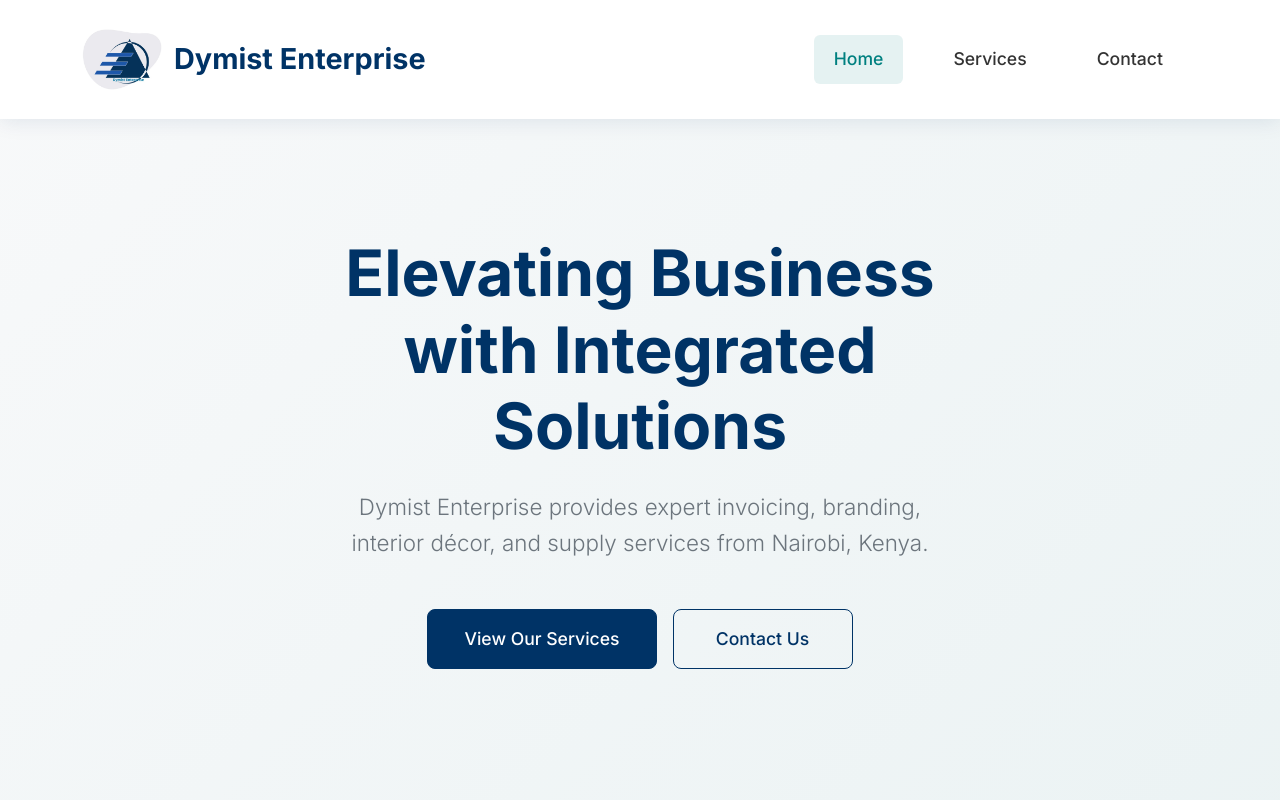
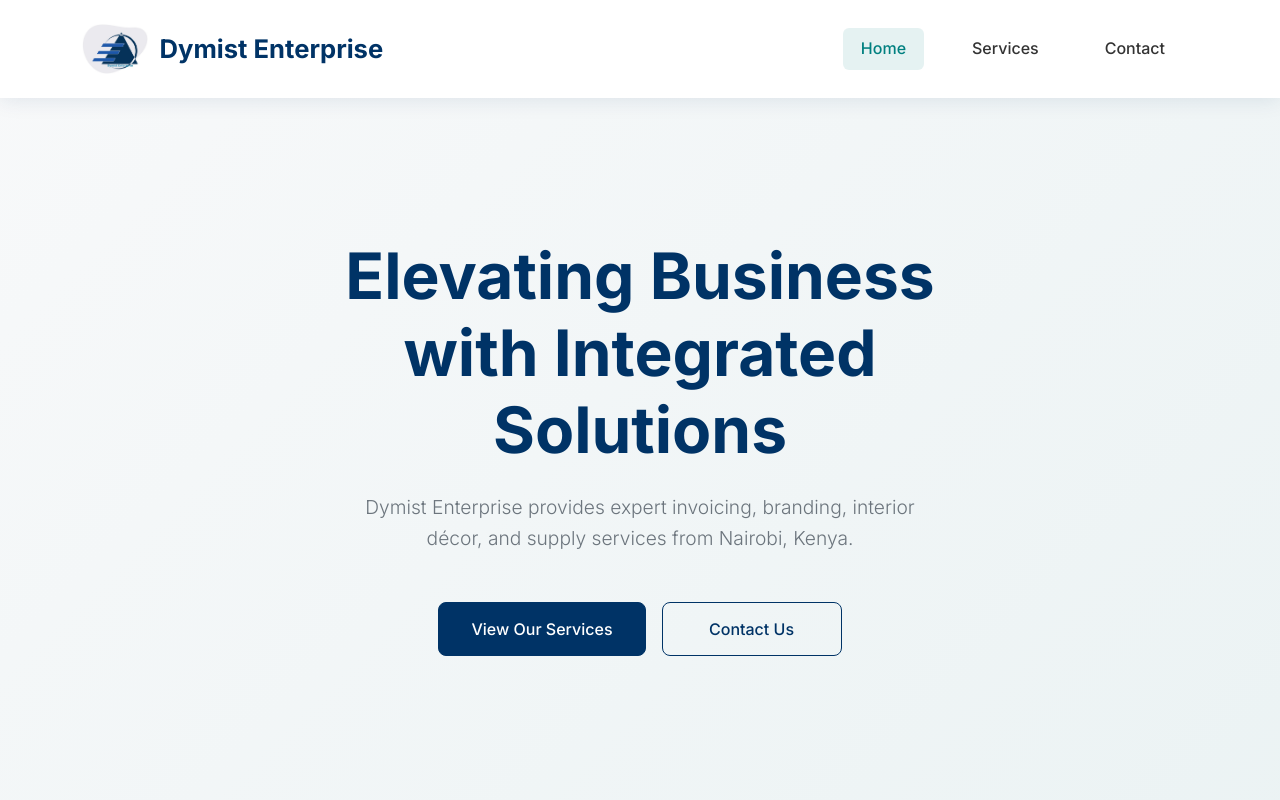
Before and after one commit to D3v-99/dymistenterprise, a React (Vite) app in the folder client/: page / in a window 1280 px wide. Shown: the top 800 px of the page. Built offline with nearby package versions, Linux system fonts and the light colour scheme.

Commit message:
Optimize font sizes and spacing, add logo favicon, improve overall layout balance

```diff
--- a/client/index.html
+++ b/client/index.html
@@ -2,9 +2,10 @@
 <html lang="en">
   <head>
     <meta charset="UTF-8" />
-    <link rel="icon" type="image/svg+xml" href="/vite.svg" />
+    <link rel="icon" type="image/x-icon" href="/favicon.ico" />
     <meta name="viewport" content="width=device-width, initial-scale=1.0" />
-    <title>Dymist Enterprise</title>
+    <title>Dymist Enterprise - Integrated Business Solutions</title>
+    <meta name="description" content="Dymist Enterprise provides expert invoicing, branding, interior décor, and supply services from Nairobi, Kenya." />
   </head>
   <body>
     <div id="root"></div>
--- a/client/src/App.css
+++ b/client/src/App.css
@@ -26,7 +26,7 @@ body {
   line-height: 1.6;
   color: var(--text-charcoal);
   background-color: var(--background-off-white);
-  font-size: 18px; /* Increase base font size */
+  font-size: 16px; /* Reduce from 18px to 16px */
 }
 
 /* App Layout */
@@ -45,10 +45,10 @@ main {
   background-color: var(--primary-navy);
   border-color: var(--primary-navy);
   font-weight: 500;
-  padding: 16px 36px; /* Increase padding */
+  padding: 14px 32px; /* Reduce from 16px 36px */
   border-radius: 8px;
   transition: all 0.3s ease;
-  font-size: 1.1rem; /* Increase font size */
+  font-size: 1rem; /* Reduce from 1.1rem */
 }
 
 .btn-primary:hover,
@@ -63,10 +63,10 @@ main {
   color: var(--primary-navy);
   border-color: var(--primary-navy);
   font-weight: 500;
-  padding: 16px 36px; /* Increase padding */
+  padding: 14px 32px; /* Reduce from 16px 36px */
   border-radius: 8px;
   transition: all 0.3s ease;
-  font-size: 1.1rem; /* Increase font size */
+  font-size: 1rem; /* Reduce from 1.1rem */
 }
 
 .btn-outline-primary:hover,
@@ -90,12 +90,12 @@ main {
   background-color: var(--white);
   backdrop-filter: blur(10px);
   box-shadow: 0 2px 20px rgba(var(--primary-rgb), 0.1);
-  padding: 1.5rem 0; /* Increase from 1rem */
+  padding: 1.2rem 0; /* Reduce from 1.5rem */
   transition: all 0.3s ease;
 }
 
 .brand-logo {
-  font-size: 1.8rem; /* Increase from 1.5rem */
+  font-size: 1.6rem; /* Reduce from 1.8rem */
   font-weight: 700;
   color: var(--primary-navy) !important;
   text-decoration: none;
@@ -109,7 +109,7 @@ main {
 }
 
 .brand-logo img {
-  height: 61px;
+  height: 50px; /* Reduce from 61px to 50px */
   width: auto;
   transition: transform 0.3s ease;
 }
@@ -122,10 +122,10 @@ main {
   font-weight: 500;
   color: var(--text-charcoal) !important;
   margin: 0 15px;
-  padding: 10px 20px !important; /* Increase padding */
+  padding: 8px 18px !important; /* Reduce padding */
   border-radius: 6px;
   transition: all 0.3s ease;
-  font-size: 1.1rem; /* Add explicit font size */
+  font-size: 1rem; /* Reduce from 1.1rem */
 }
 
 .navbar-nav .nav-link:hover,
@@ -190,7 +190,7 @@ main {
 .hero-section {
   background: linear-gradient(135deg, var(--background-off-white) 0%, rgba(var(--secondary-rgb), 0.05) 100%);
   position: relative;
-  padding-top: 120px; /* Increase to accommodate larger navbar */
+  padding-top: 110px; /* Reduce from 120px */
 }
 
 .hero-title {
@@ -201,7 +201,7 @@ main {
 }
 
 .hero-subtitle {
-  font-size: 1.4rem; /* Increase from 1.25rem */
+  font-size: 1.2rem; /* Reduce from 1.4rem */
   color: var(--text-muted);
   max-width: 600px;
   margin: 0 auto 3rem;
@@ -221,7 +221,7 @@ main {
   color: var(--text-charcoal);
   max-width: 800px;
   margin: 0 auto;
-  font-size: 1.2rem; /* Add explicit font size */
+  font-size: 1.1rem; /* Reduce from 1.2rem */
   line-height: 1.7;
 }
 
@@ -236,7 +236,7 @@ main {
 }
 
 .section-subtitle {
-  font-size: 1.2rem; /* Increase from 1.1rem */
+  font-size: 1.1rem; /* Back to original size */
   max-width: 600px;
   margin: 0 auto;
 }
```
Also changed, not shown: 1 other file (tests, documents, lock files or other folders).
